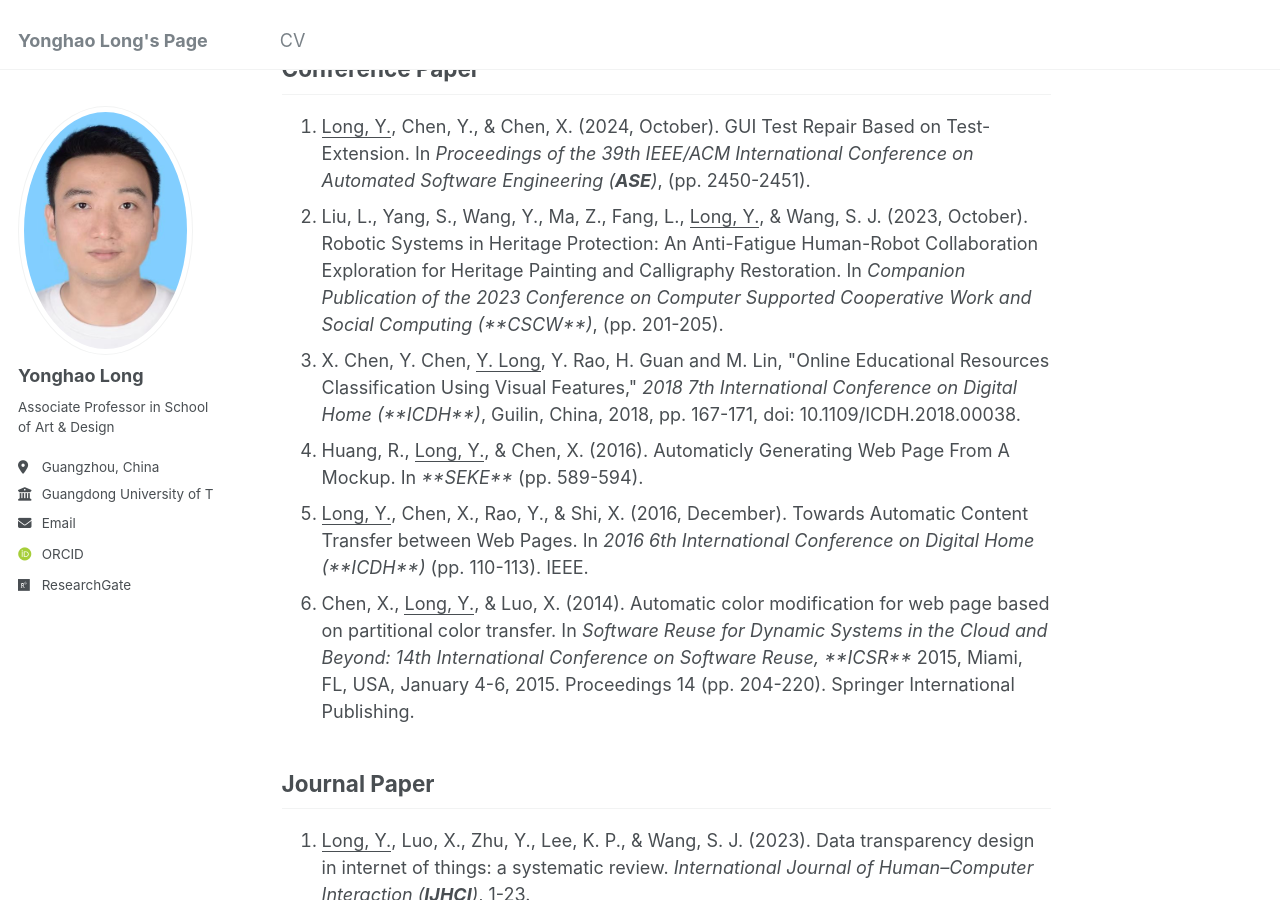
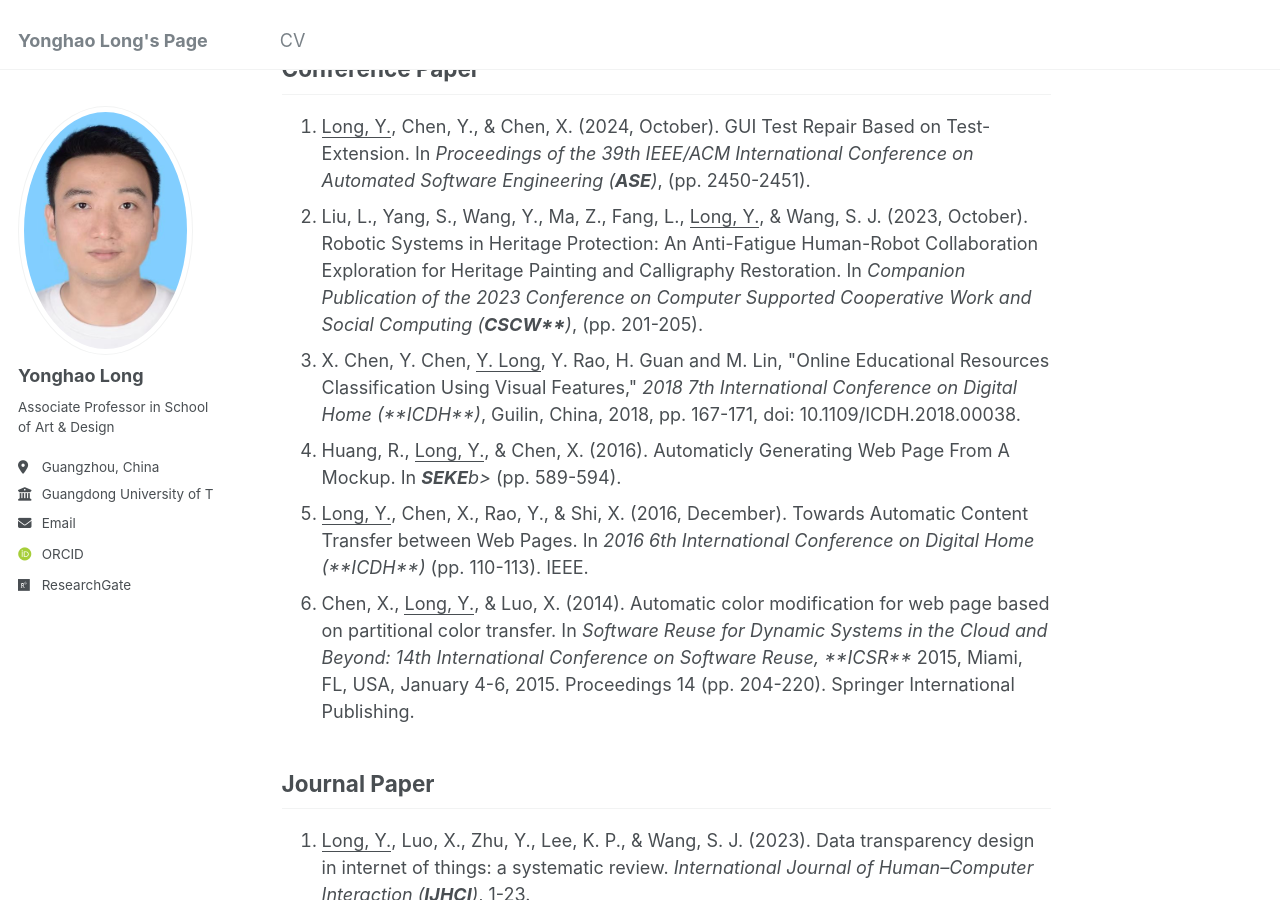
Before and after one commit to qoolyh/qoolyh.github.io, a Jekyll site: the page built from _pages/about.md, in a window 1280 px wide and 900 px high, scrolled down 384 px. Built offline with Jekyll 4.4.1, drawn with Linux system fonts in a browser that asks for light colours; some web fonts are replaced.

```diff
--- a/_pages/about.md
+++ b/_pages/about.md
@@ -16,9 +16,9 @@ Conference Paper
 ------
 <ol>
 <li><u>Long, Y.</u>, Chen, Y., & Chen, X. (2024, October). GUI Test Repair Based on Test-Extension. In <i>Proceedings of the 39th IEEE/ACM International Conference on Automated Software Engineering (<b>ASE</b>)</i>, (pp. 2450-2451).</li>
-<li> Liu, L., Yang, S., Wang, Y., Ma, Z., Fang, L., <u>Long, Y.</u>, & Wang, S. J. (2023, October). Robotic Systems in Heritage Protection: An Anti-Fatigue Human-Robot Collaboration Exploration for Heritage Painting and Calligraphy Restoration. In <i>Companion Publication of the 2023 Conference on Computer Supported Cooperative Work and Social Computing (**CSCW**)</i>, (pp. 201-205).</li>
+<li> Liu, L., Yang, S., Wang, Y., Ma, Z., Fang, L., <u>Long, Y.</u>, & Wang, S. J. (2023, October). Robotic Systems in Heritage Protection: An Anti-Fatigue Human-Robot Collaboration Exploration for Heritage Painting and Calligraphy Restoration. In <i>Companion Publication of the 2023 Conference on Computer Supported Cooperative Work and Social Computing (<b>CSCW**</b>)</i>, (pp. 201-205).</li>
 <li> X. Chen, Y. Chen, <u>Y. Long</u>, Y. Rao, H. Guan and M. Lin, "Online Educational Resources Classification Using Visual Features," <i>2018 7th International Conference on Digital Home (**ICDH**)</i>, Guilin, China, 2018, pp. 167-171, doi: 10.1109/ICDH.2018.00038.</li>
-<li> Huang, R., <u>Long, Y.</u>, & Chen, X. (2016). Automaticly Generating Web Page From A Mockup. In <i>**SEKE**</i> (pp. 589-594).</li>
+<li> Huang, R., <u>Long, Y.</u>, & Chen, X. (2016). Automaticly Generating Web Page From A Mockup. In <i><b>SEKE</b>b></i> (pp. 589-594).</li>
 <li> <u>Long, Y.</u>, Chen, X., Rao, Y., & Shi, X. (2016, December). Towards Automatic Content Transfer between Web Pages. In <i>2016 6th International Conference on Digital Home (**ICDH**)</i> (pp. 110-113). IEEE.</li>
 <li> Chen, X., <u>Long, Y.</u>, & Luo, X. (2014). Automatic color modification for web page based on partitional color transfer. In <i>Software Reuse for Dynamic Systems in the Cloud and Beyond: 14th International Conference on Software Reuse, **ICSR**</i> 2015, Miami, FL, USA, January 4-6, 2015. Proceedings 14 (pp. 204-220). Springer International Publishing.</li>
 </ol>
```
